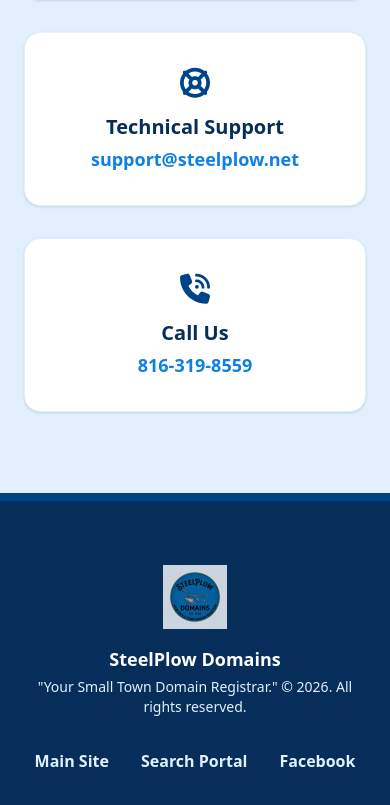
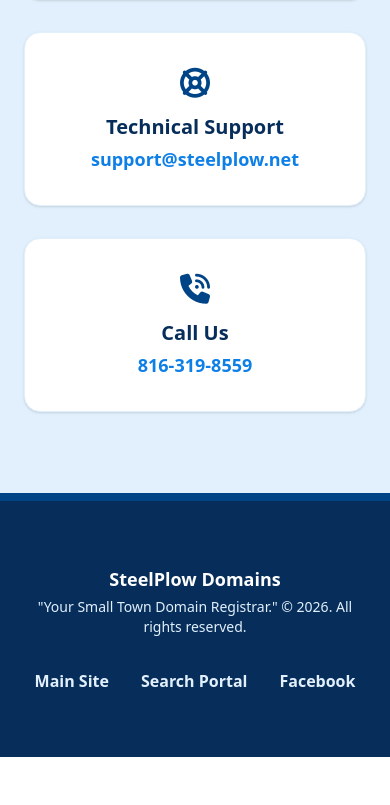
Before and after one commit to steelplowdomains/steelplowdomainssite, a plain HTML site: page index.html in a window 390 px wide. Shown: the part 2472-3277 px from the top of the page. After the commit the page ends 3229 px from the top, so only its background shows below. Drawn offline with nearby package versions, Linux system fonts and the light colour scheme.

Commit message:
Fix viewport meta tag and update footer layout
Updated viewport meta tag and modified footer structure to center text on mobile while keeping it left-aligned on desktop.

```diff
--- a/index.html
+++ b/index.html
@@ -2,7 +2,7 @@
 <html lang="en">
 <head>
     <meta charset="UTF-8">
-    <meta name="viewport" content="width=device-width, initial-scale=1.0 font-display">
+    <meta name="viewport" content="width=device-width, initial-scale=1.0">
 
     <!-- Primary SEO Metadata -->
     <title>SteelPlow Domains | Your Small Town Domain Registrar & Hosting</title>
@@ -193,13 +193,10 @@
     <!-- Footer -->
     <footer class="bg-sp-blue-dark text-sp-blue-light text-base py-16 px-6 border-t-8 border-sp-blue-accent">
         <div class="max-w-7xl mx-auto flex flex-col md:flex-row items-center justify-between gap-8">
-            <div class="text-center md:text-left flex flex-col md:flex-row items-center gap-4">
-                 <!-- Small footer logo -->
-                 <img src="splogo.png" alt="" class="h-16 w-auto object-contain opacity-80" aria-hidden="true">
-                 <div>
-                    <p class="font-extrabold text-white text-lg mb-1">SteelPlow Domains</p>
-                    <p class="text-sm">"Your Small Town Domain Registrar." &copy; 2026. All rights reserved.</p>
-                 </div>
+            <!-- Text Content Only, Left-Aligned on Desktop, Centered on Mobile -->
+            <div class="text-center md:text-left">
+                <p class="font-extrabold text-white text-lg mb-1">SteelPlow Domains</p>
+                <p class="text-sm">"Your Small Town Domain Registrar." &copy; 2026. All rights reserved.</p>
             </div>
 
             <div class="flex gap-8 font-bold">
```
